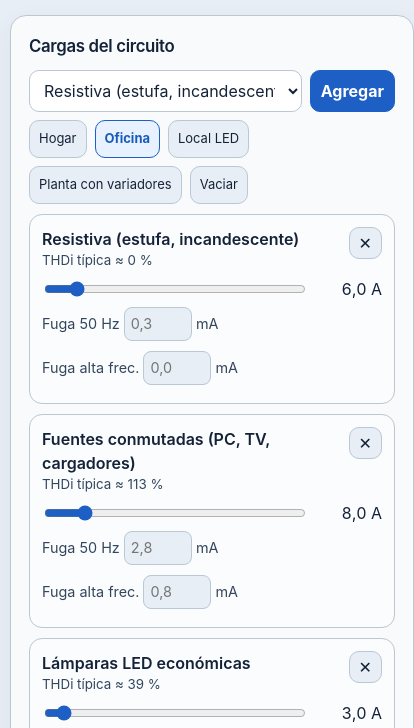
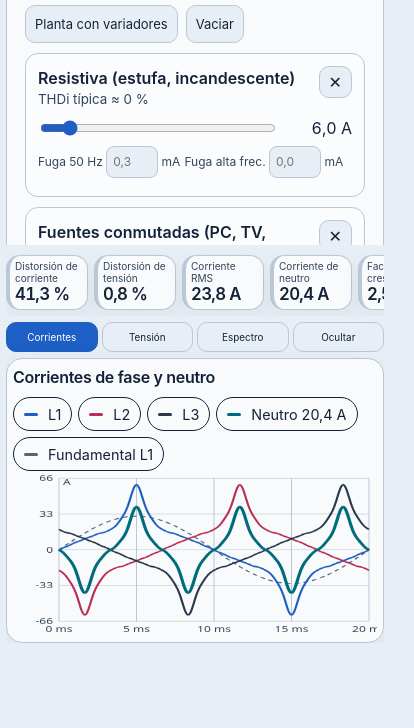
Before and after one commit to hectorallotecnica3mdp/armonicos, a plain HTML site: page index.html in a window 390 px wide. Shown: the part 195-923 px from the top of the page, 414 px wide, since content can reach past the window. After the commit the page ends 844 px from the top, so only its background shows below. Drawn offline with Linux system fonts and the light colour scheme.

Commit message:
Keep harmonic graphs visible on phones
Co-authored-by: Copilot App <223556219+Copilot@users.noreply.github.com>

```diff
--- a/index.html
+++ b/index.html
@@ -109,7 +109,7 @@ section .panel{margin-bottom:0;padding:8px 10px}
 .tabs button{flex:1;min-height:34px;padding:4px 6px}
 .tabs button[aria-pressed="true"]{background:var(--volt);border-color:var(--volt);color:#fff}
 }
-/* A graph-first, scrollable classroom layout that works on narrow screens. */
+/* A graph-first layout with a compact mobile split view. */
 :root{--bg:#e8eef5;--panel:#f8fafc;--ink:#142238;--mute:#33465d;--line:#bac7d5;--volt:#1d5fc4;--ok:#087251;--warn:#96500c;--bad:#a62b3e;--cur:#1d5fc4;--fund:#526579;--p1:#1d5fc4;--p2:#b82e54;--p3:#29394d;--pn:#006b7a;--control-bg:#fff;--subpanel:#fbfcfe;--selected-bg:#e8f1ff;--selected-ink:#185cb8;--note-bg:#f1f8fb;--note-ink:#43576b;--note-line:#d5e7ee;color-scheme:light}
 body{height:auto;min-height:100vh;overflow:auto;background:var(--bg);font-family:Inter,ui-sans-serif,system-ui,-apple-system,"Segoe UI",sans-serif;line-height:1.5}
 .wrap{height:auto;max-width:1440px;margin:0 auto;padding:24px clamp(14px,3vw,40px) 48px;display:block}
@@ -150,23 +150,37 @@ canvas{height:220px}
 .more-harmonics{margin-top:10px;border-top:1px solid var(--line);padding-top:8px}
 .more-harmonics summary{cursor:pointer;color:var(--volt);font-size:.84rem;font-weight:600}
 @media(max-width:720px){
-  .wrap{padding:14px}
-  .wrap>h1{padding:26px 20px 0;font-size:2rem}
-  .wrap>p.mute{padding:0 20px 23px;font-size:.93rem}
-  .grid{grid-template-columns:1fr}
-  section{position:static;order:initial;padding:0;background:transparent;box-shadow:none}
-  aside{order:initial}
-  .m{grid-template-columns:repeat(2,minmax(0,1fr))}
-  .tabs{display:flex;position:static;background:transparent;box-shadow:none}
-  section .panel{padding:14px}
+  html,body{height:100%;overflow:hidden}
+  body{height:100dvh;min-height:0}
+  .wrap{height:100dvh;min-height:0;overflow:hidden;display:flex;flex-direction:column;gap:6px;padding:calc(env(safe-area-inset-top,0px) + 8px) 8px calc(env(safe-area-inset-bottom,0px) + 8px)}
+  .wrap>h1{flex:0 0 auto;padding:8px 12px;border-radius:16px;font-size:clamp(1.25rem,5.5vw,1.65rem)}
+  .wrap>p.mute{display:none}
+  .grid{flex:1;min-height:0;grid-template-columns:minmax(0,1fr);grid-template-rows:minmax(0,1fr) minmax(0,1fr);align-items:stretch;gap:8px;margin:0}
+  .grid>aside,.grid>section{min-height:0;padding:0}
+  .grid>aside{order:0;overflow-y:auto;overscroll-behavior:contain}
+  .grid>section{order:1;position:static;display:flex;flex-direction:column;overflow:hidden;background:transparent;box-shadow:none}
+  section>.m{display:flex;flex:0 0 auto;gap:6px;overflow-x:auto;margin:0 0 6px;padding:2px 0 6px;scrollbar-width:thin}
+  .k{flex:0 0 clamp(88px,26vw,108px);padding:6px 8px}
+  .k span{display:block;font-size:.68rem;line-height:1.15}
+  .k b{font-size:1.05rem}
+  .k small{display:none}
+  .tabs{display:flex;flex:0 0 auto;gap:4px;margin:0 0 6px}
+  .tabs button{flex:1;min-width:0;min-height:30px;padding:3px 4px;font-size:.68rem;white-space:nowrap}
+  section>.panel:last-child{display:none!important}
+  section>.panel:not(:last-child){display:flex;flex:1 1 0;flex-direction:column;min-height:0;overflow:hidden;margin:0;padding:8px}
+  section>.panel>.hd{flex:0 0 auto;margin-bottom:2px}
+  section canvas{flex:1 1 auto;width:100%;height:0;min-height:100px}
+  section>.panel:nth-last-child(2) .note{margin-top:4px;font-size:.65rem;line-height:1.2}
 }
 @media(max-width:520px){
-  .wrap{padding:10px}
-  .m{gap:7px}
-  .k{padding:10px}
-  .k b{font-size:1.25rem}
-  .k small{display:block;font-size:.69rem}
-  canvas{height:190px}
+  .wrap{padding:calc(env(safe-area-inset-top,0px) + 6px) 6px calc(env(safe-area-inset-bottom,0px) + 6px)}
+  .k{flex-basis:82px;padding:5px}
+  .k span{font-size:.63rem}
+  .tabs button{padding:3px 2px;font-size:.62rem}
+  .lk{gap:4px;font-size:.75rem}
+  .lk input{width:52px;min-height:32px}
+  section>.panel:not(:last-child){padding:6px}
+  section canvas{min-height:80px}
   .harmonic-controls{grid-template-columns:1fr}
 }
 </style>
@@ -314,11 +328,11 @@ function calc(){
  return {I1,Ih,Vh,sh,Irms,thdi,thdv,In,K,cf,iR,iF,vR,vI,iB,iC,iN,sys,tri,Zs,Pw,Qw,Sw,Dw,Isc,Inom,der};
 }
 
-function CH(){return matchMedia("(min-width:721px)").matches?Math.max(150,Math.min(220,Math.floor((innerHeight-400)/3))):190}
+function CH(c){return matchMedia("(min-width:721px)").matches?Math.max(150,Math.min(220,Math.floor((innerHeight-400)/3))):Math.max(96,c.clientHeight||190)}
 function css(n){return getComputedStyle(document.documentElement).getPropertyValue(n).trim()}
 function setup(c,h){const d=window.devicePixelRatio||1,w=c.clientWidth;c.width=w*d;c.height=h*d;const x=c.getContext("2d");x.setTransform(d,0,0,d,0,0);x.font='12px "Barlow Semi Condensed",system-ui,sans-serif';return[x,w,h]}
 function wave(c,real,ideal,col,unit,ex=[]){
- const [x,w,h]=setup(c,CH()),pl=46,pr=8,pt=8,pb=22;
+ const [x,w,h]=setup(c,CH(c)),pl=46,pr=8,pt=8,pb=22;
  const m=Math.max(1,...real.map(Math.abs),...ideal.map(Math.abs),...ex.flatMap(e=>e[0].map(Math.abs)))*1.1;
  const X=i=>pl+(w-pl-pr)*i/(N-1),Y=v=>pt+(h-pt-pb)*(.5-v/(2*m));
  x.strokeStyle=css("--line");x.fillStyle=css("--mute");x.lineWidth=1;
@@ -330,7 +344,7 @@ function wave(c,real,ideal,col,unit,ex=[]){
  c.setAttribute("role","img");c.setAttribute("aria-label",`${unit} a lo largo de 20 ms. La curva sólida es la forma real del modelo y la punteada es la fundamental ideal.`);
 }
 function bars(c,vals,col,unit){
- const [x,w,h]=setup(c,CH()),pl=46,pr=8,pt=14,pb=22;
+ const [x,w,h]=setup(c,CH(c)),pl=46,pr=8,pt=14,pb=22;
  const m=Math.max(...vals,1)*1.15,bw=(w-pl-pr)/H.length;
  const Y=v=>pt+(h-pt-pb)*(1-v/m);
  x.strokeStyle=css("--line");x.fillStyle=css("--mute");x.textAlign="right";
```
Also changed, not shown: 1 other file.
